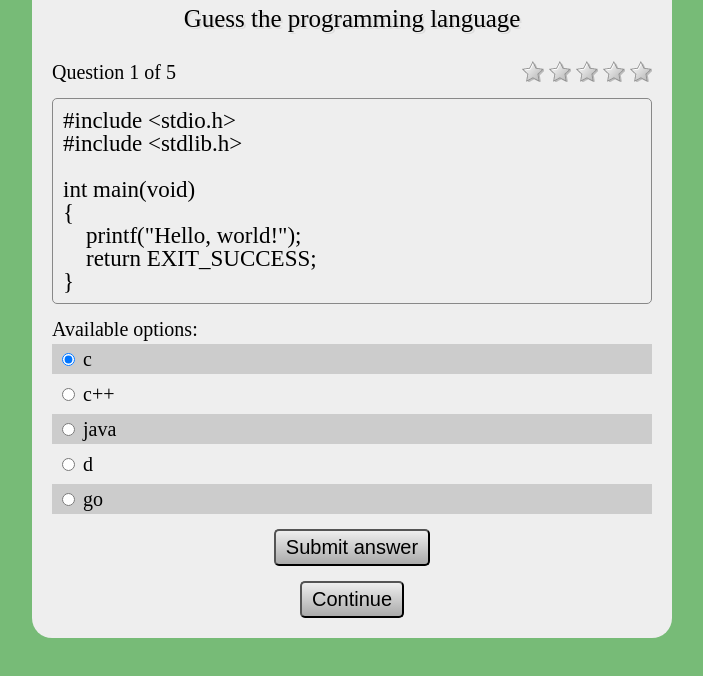
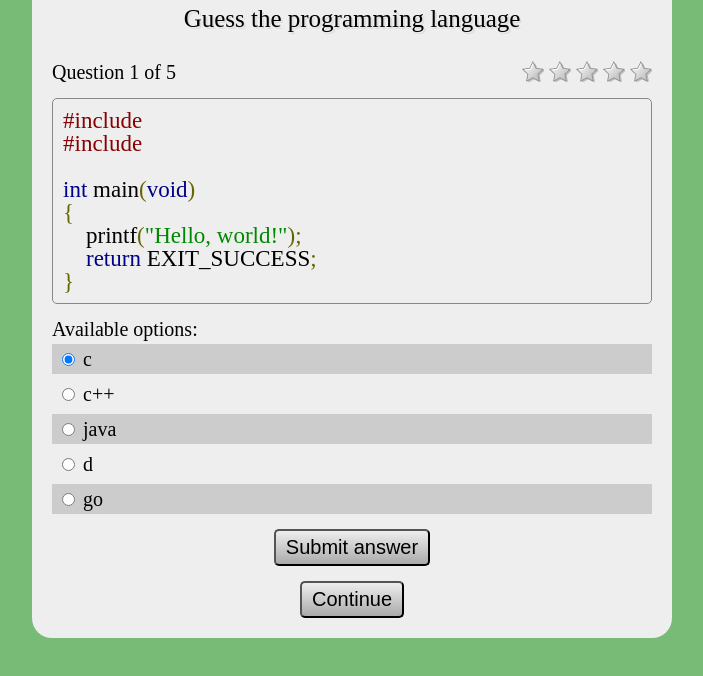
Before and after one commit to jcollado/QuizKnockout, a plain HTML site: page index.html in a window 1280 px wide. Shown: the part 84-760 px from the top of the page, without its empty margins (288-991 px from the left). Drawn offline with nearby package versions, Linux system fonts and the light colour scheme.

Commit message:
Added code enable syntax highlighting
Since the element has to be recreated each time for the highlighting
function to work, the updated isn't handled by knockout directly, but in
a callback that takes care of removing the old node and appending the
new one.

```diff
--- a/index.html
+++ b/index.html
@@ -22,9 +22,7 @@
 
                 <div id="score" data-bind="foreach: questions()"><span class="star"></span></div>
 
-                <div id="question_code">
-                    <pre class="prettyprint"><code data-bind="text: currentQuestion().code"></code></pre>
-                </div>
+                <div id="question_code"></div>
                 <p>Available options:</p>
                 <ul data-bind="foreach: currentQuestion().choices()">
                     <li data-bind="click: $parent.onItemClick">
--- a/lib/application.js
+++ b/lib/application.js
@@ -7,6 +7,7 @@ $(document).ready(function() {
 
         // Create quiz with a set of questions
         quiz = new QuizModel(questions);
+
         ko.applyBindings(quiz);
     });
 });
@@ -17,7 +18,14 @@ function QuizModel(questions) {
     this.questions = ko.observableArray(questions);
     this.currentQuestionIndex = ko.observable(0);
     this.currentQuestion = ko.computed(function() {
-        return self.questions()[self.currentQuestionIndex()];
+        var question = self.questions()[self.currentQuestionIndex()];
+
+        // Code display is not handled by knockout directly
+        // to take care of the syntax highlighting,
+        // which needs element to be recreated each time (not just updated)
+        question.displayCode();
+
+        return question;
     });
     this.score = ko.observable(0);
 
@@ -49,11 +57,22 @@ function QuizModel(questions) {
 function QuestionModel(json) {
     var self = this;
 
-    this.code = ko.observable(json.code);
+    this.code = json.code;
     this.choices = ko.observableArray(json.choices);
     this.correctChoice = json.correctChoice;
     this.selectedChoice = ko.observable(json.choices[0]);
     this.isCorrect = function() {
         return self.selectedChoice() == self.correctChoice;
     };
+
+    this.displayCode =  function() {
+        $questionCode = $("#question_code");
+        $questionCode.empty();
+        $("<pre class=\"prettyprint\"><code>" +
+                self.code +
+                "</code></pre>").appendTo($questionCode);
+
+        // Enable syntax highlighting
+        prettyPrint();
+    };
 }
```
